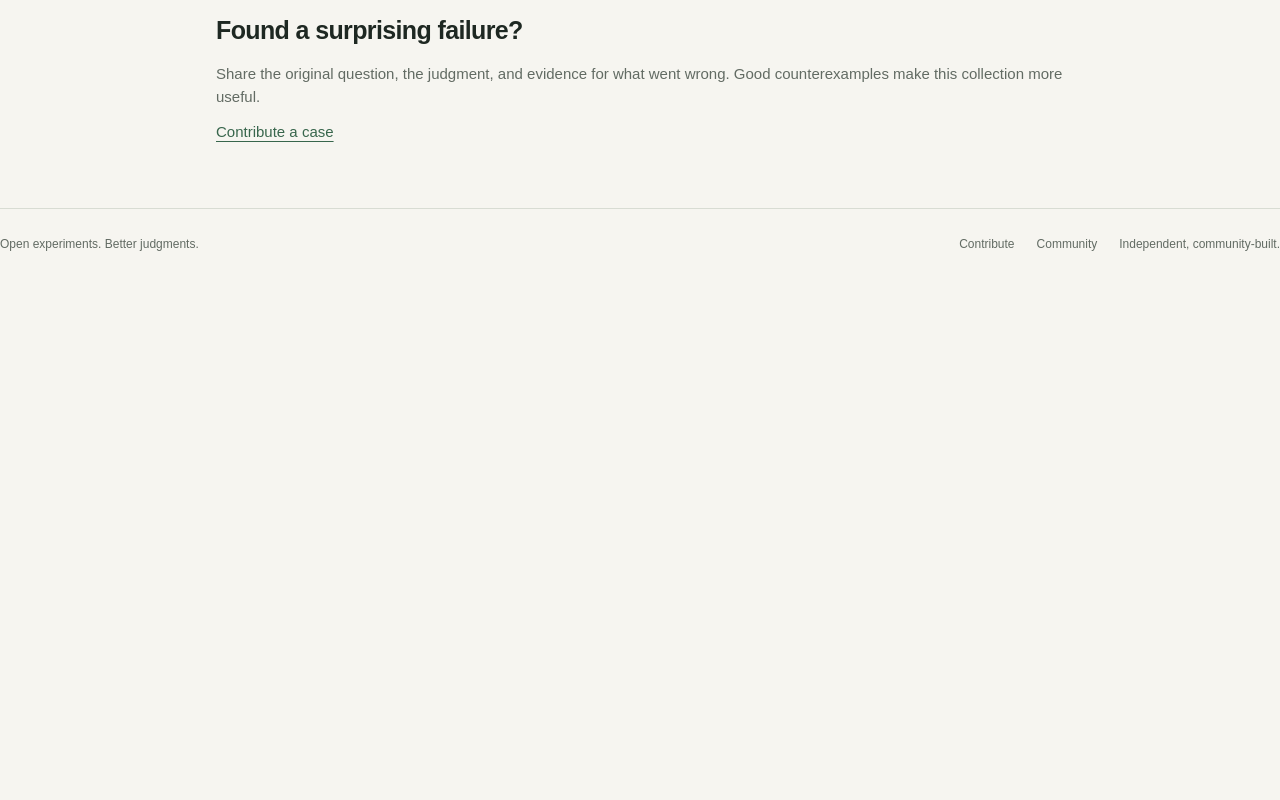
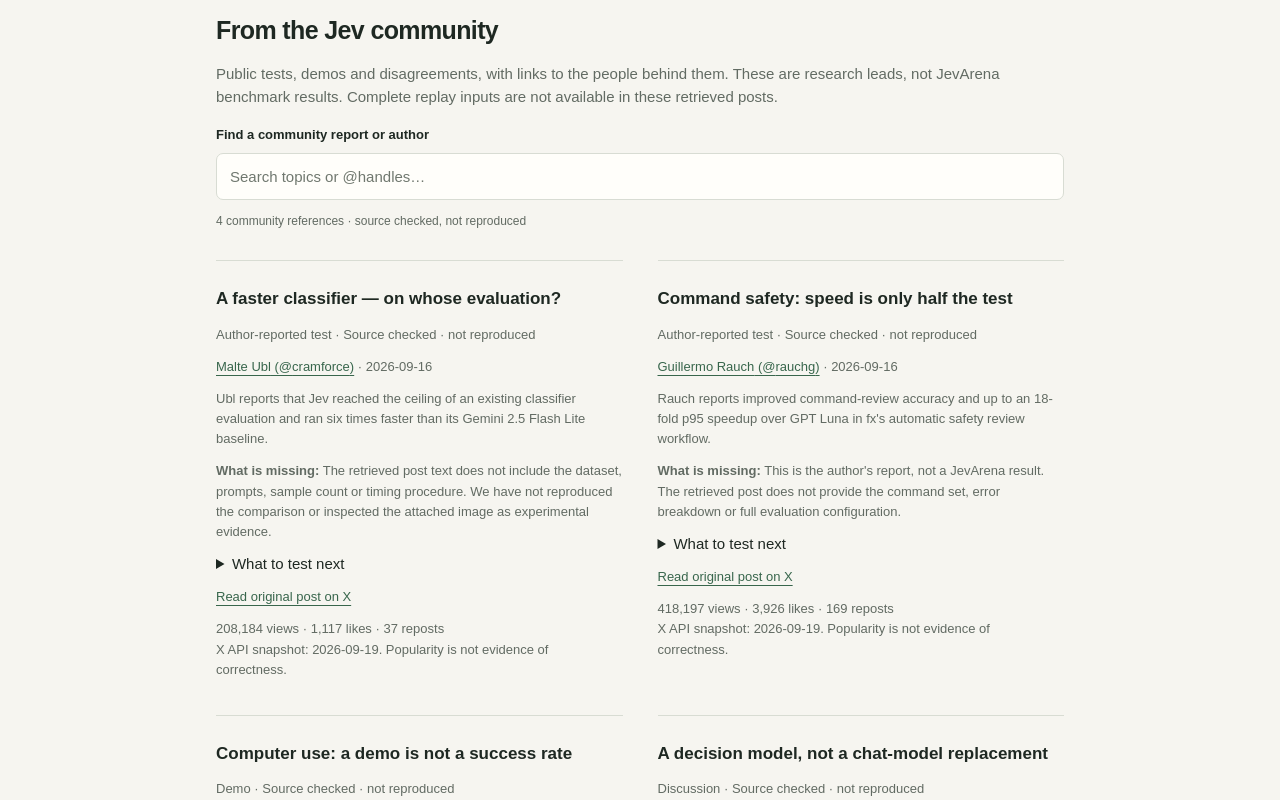
Before and after one commit to chenmingtang830/jevarena, a Next.js app in the folder web/: page /cases in a window 1280 px wide. Shown: the part 1080-1880 px from the top of the page. Before the commit the page ends 1359 px from the top, so only its background shows below. Built offline with nearby package versions, Linux system fonts and the light colour scheme.

Commit message:
Add attributed community reports to case library

```diff
--- a/web/app/cases/page.tsx
+++ b/web/app/cases/page.tsx
@@ -1,5 +1,6 @@
 import Link from "next/link";
 import { CaseBrowser } from "@/components/case-browser";
+import { CommunityLibrary } from "@/components/community-library";
 export const metadata = { title: "Cases · JevArena" };
 export default function Cases() {
   return (
@@ -13,6 +14,7 @@ export default function Cases() {
         models. These starter cases are templates, not measured model results.
       </p>
       <CaseBrowser />
+      <CommunityLibrary />
       <section>
         <h2>Found a surprising failure?</h2>
         <p>
--- /dev/null
+++ b/web/components/community-library.tsx
@@ -0,0 +1,58 @@
+"use client";
+import { useState } from "react";
+import { authorUrl, communityCases, postUrl } from "@/lib/community-cases";
+
+export function CommunityLibrary() {
+  const [query, setQuery] = useState("");
+  const items = communityCases.filter((item) =>
+    `${item.title} ${item.author} ${item.handle} ${item.kind} ${item.summary}`
+      .toLowerCase().includes(query.toLowerCase()),
+  );
+  return (
+    <section aria-labelledby="community-heading">
+      <h2 id="community-heading">From the Jev community</h2>
+      <p>
+        Public tests, demos and disagreements, with links to the people behind
+        them. These are research leads, not JevArena benchmark results. Complete
+        replay inputs are not available in these retrieved posts.
+      </p>
+      <div className="field">
+        <label htmlFor="community-search">Find a community report or author</label>
+        <input id="community-search" value={query}
+          placeholder="Search topics or @handles…"
+          onChange={(event) => setQuery(event.target.value)} />
+      </div>
+      <p className="hint" role="status">{items.length} community references · source checked, not reproduced</p>
+      <div className="case-grid">
+        {items.map((item) => (
+          <article className="case-entry" key={item.id} id={item.id}>
+            <h3>{item.title}</h3>
+            <p>{item.kind} · {item.evidence}</p>
+            <p>
+              <a href={authorUrl(item)} rel="noreferrer">{item.author} (@{item.handle})</a>
+              {" · "}<time dateTime={item.postedAt}>{item.postedAt.slice(0, 10)}</time>
+            </p>
+            <p>{item.summary}</p>
+            <p><strong>What is missing:</strong> {item.limitation}</p>
+            <details>
+              <summary>What to test next</summary>
+              <p>{item.nextTest}</p>
+            </details>
+            <p><a href={postUrl(item)} rel="noreferrer">Read original post on X</a></p>
+            <p className="hint">
+              {item.metrics.views.toLocaleString("en-US")} views · {item.metrics.likes.toLocaleString("en-US")} likes · {item.metrics.reposts.toLocaleString("en-US")} reposts
+              <br />X API snapshot: {item.checkedAt}. Popularity is not evidence of correctness.
+            </p>
+          </article>
+        ))}
+      </div>
+      {!items.length && <p>No matching reports. Try a topic or author handle.</p>}
+      <p className="hint">
+        Selected from public links, not a complete or ranked survey of X.
+        Summaries are editorial paraphrases; linked sources retain their original
+        rights. No posts, images or videos are republished in full. To request a
+        correction or removal, <a href="https://github.com/chenmingtang830/jevarena/issues">open an issue</a>.
+      </p>
+    </section>
+  );
+}
--- /dev/null
+++ b/web/lib/community-cases.ts
@@ -0,0 +1,85 @@
+import { z } from "zod";
+
+// Editorial references are deliberately not Challenge / RunRecord objects.
+// Reading a post verifies its provenance, not its experimental conclusions.
+export const CommunityCaseSchema = z.strictObject({
+  id: z.string().regex(/^[a-z0-9-]+$/),
+  title: z.string().min(1),
+  kind: z.enum(["Author-reported test", "Demo", "Discussion"]),
+  author: z.string().min(1),
+  handle: z.string().regex(/^[A-Za-z0-9_]{1,15}$/),
+  postId: z.string().regex(/^\d+$/),
+  postedAt: z.iso.datetime(),
+  checkedAt: z.iso.date(),
+  summary: z.string().min(1),
+  limitation: z.string().min(1),
+  nextTest: z.string().min(1),
+  evidence: z.literal("Source checked · not reproduced"),
+  rights: z.literal("Linked source retains its original rights"),
+  metrics: z.strictObject({
+    views: z.number().int().nonnegative(),
+    likes: z.number().int().nonnegative(),
+    reposts: z.number().int().nonnegative(),
+  }),
+});
+export type CommunityCase = z.infer<typeof CommunityCaseSchema>;
+export const postUrl = (item: CommunityCase) =>
+  `https://x.com/${item.handle}/status/${item.postId}`;
+export const authorUrl = (item: CommunityCase) => `https://x.com/${item.handle}`;
+
+const provenance = {
+  checkedAt: "2026-09-19",
+  evidence: "Source checked · not reproduced" as const,
+  rights: "Linked source retains its original rights" as const,
+};
+
+export const communityCases: CommunityCase[] = z.array(CommunityCaseSchema).parse([
+  {
+    ...provenance,
+    id: "classifier-eval-cramforce",
+    title: "A faster classifier — on whose evaluation?",
+    kind: "Author-reported test",
+    author: "Malte Ubl", handle: "cramforce", postId: "2100269198727602468",
+    postedAt: "2026-09-16T17:02:52.000Z",
+    summary: "Ubl reports that Jev reached the ceiling of an existing classifier evaluation and ran six times faster than its Gemini 2.5 Flash Lite baseline.",
+    limitation: "The retrieved post text does not include the dataset, prompts, sample count or timing procedure. We have not reproduced the comparison or inspected the attached image as experimental evidence.",
+    nextTest: "Compare both models on identical labeled inputs, with minimal outputs. Report accuracy and end-to-end latency separately, including errors.",
+    metrics: { views: 208184, likes: 1117, reposts: 37 },
+  },
+  {
+    ...provenance,
+    id: "command-safety-rauchg",
+    title: "Command safety: speed is only half the test",
+    kind: "Author-reported test",
+    author: "Guillermo Rauch", handle: "rauchg", postId: "2100307962262872105",
+    postedAt: "2026-09-16T19:36:54.000Z",
+    summary: "Rauch reports improved command-review accuracy and up to an 18-fold p95 speedup over GPT Luna in fx's automatic safety review workflow.",
+    limitation: "This is the author's report, not a JevArena result. The retrieved post does not provide the command set, error breakdown or full evaluation configuration.",
+    nextTest: "Use a labeled, inert command corpus. Measure unsafe commands incorrectly allowed separately from safe commands incorrectly blocked. Never execute the commands.",
+    metrics: { views: 418197, likes: 3926, reposts: 169 },
+  },
+  {
+    ...provenance,
+    id: "computer-use-trycua",
+    title: "Computer use: a demo is not a success rate",
+    kind: "Demo",
+    author: "Cua", handle: "trycua", postId: "2100649543079502213",
+    postedAt: "2026-09-17T18:14:13.000Z",
+    summary: "Cua announces a development preview combining Jev with Cua Driver for desktop computer use, with a link to its public repository.",
+    limitation: "The announcement is not a controlled benchmark. This arena accepts text judgments; it cannot replay a full desktop agent trajectory or evaluate the image in this post.",
+    nextTest: "Start with a text-only action-selection study on frozen, sanitized UI states. Keep that result distinct from end-to-end task completion.",
+    metrics: { views: 375542, likes: 2591, reposts: 218 },
+  },
+  {
+    ...provenance,
+    id: "classifier-framing-nathanflurry",
+    title: "A decision model, not a chat-model replacement",
+    kind: "Discussion",
+    author: "Nathan Flurry", handle: "NathanFlurry", postId: "2100036101809619314",
+    postedAt: "2026-09-16T01:36:38.000Z",
+    summary: "Flurry frames Jev as a classifier-like decision tool rather than a replacement for general-purpose GPT or Claude models.",
+    limitation: "This is a conceptual framing, not a measured architecture or performance result. The API returned only the visible post text; we do not reconstruct its missing continuation.",
+    nextTest: "Compare Jev against a task-specific classifier and a chat model constrained to the same choices. Evaluate performance on held-out examples, not interface similarity.",
+    metrics: { views: 654759, likes: 7460, reposts: 403 },
+  },
+]);
```
Also changed, not shown: 3 other files (tests, documents, lock files or other folders).
